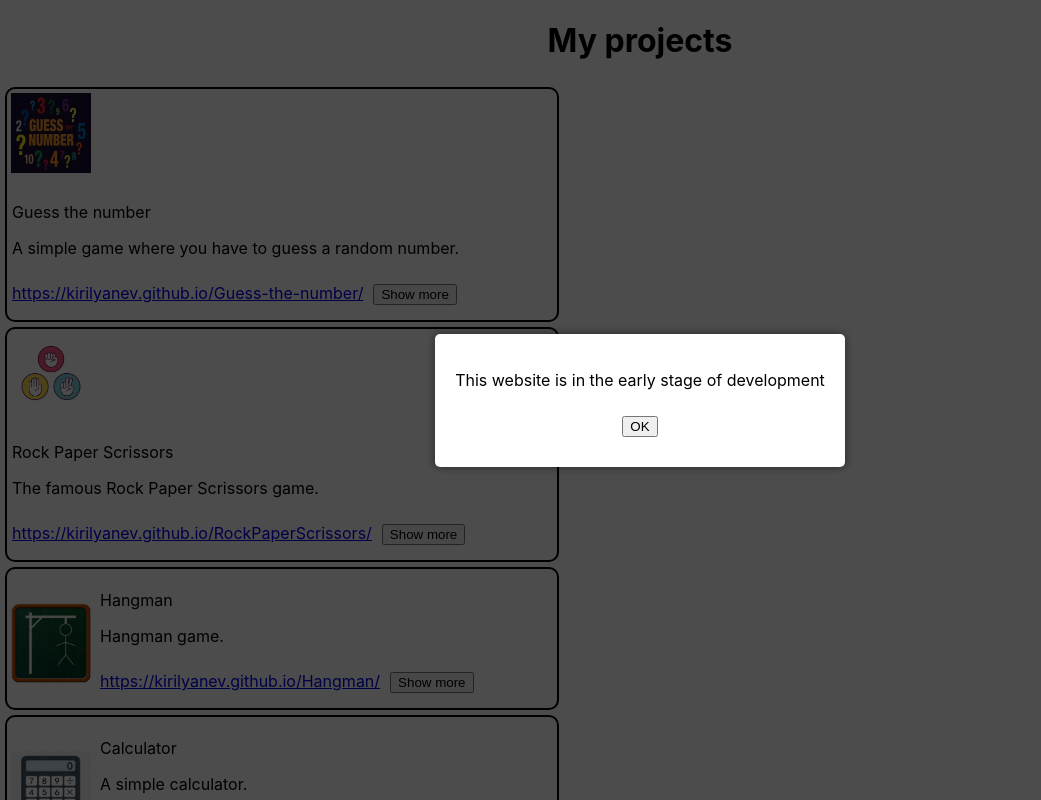
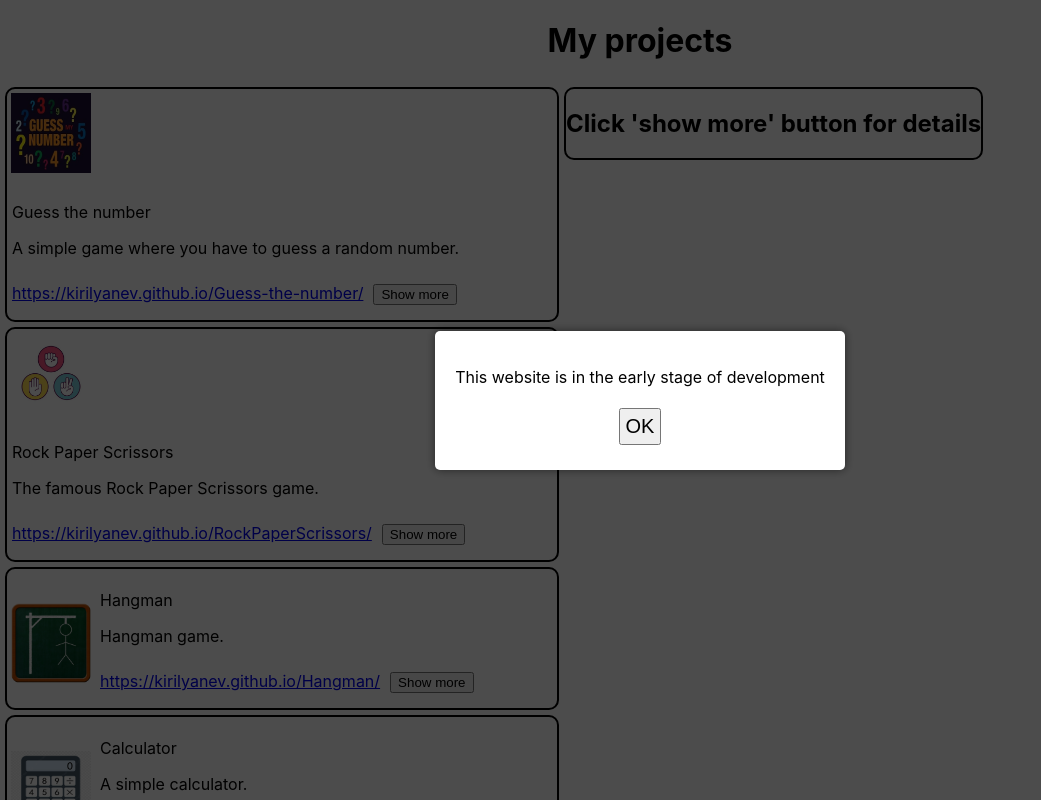
Before and after one commit to kirilyanev/kirilyanev.github.io, a React (Create React App) app: page / in a window 1280 px wide. Shown: the top 800 px of the page, without its empty margins (0-1041 px from the left). Built offline with nearby package versions, Linux system fonts and the light colour scheme.

Commit message:
Add 'Show more/Hide' functionality

```diff
--- a/package.json
+++ b/package.json
@@ -14,7 +14,7 @@
   },
   "scripts": {
     "predeploy": "npm run build",
-    "deploy": "gh-pages -b master -d build",
+    "deploy": "gh-pages -d build",
     "start": "react-scripts start",
     "build": "react-scripts build",
     "test": "react-scripts test",
--- a/src/App.js
+++ b/src/App.js
@@ -6,6 +6,16 @@ import ProjectList from './components/ProjectList/ProjectList.js';
 import Popup from './components/Popup/Popup.js';
 
 function App() {
+    const [showMore, setShowMore] = useState(true);
+
+    const handleShowMore = (isClicked) => {
+        if (!isClicked) {
+            setShowMore(true);
+        } else {
+            setShowMore(false);
+        }
+    };
+
     const [selectedProject, setSelectedProject] = useState(null);
 
     // Function to handle the click event and set the selected project
@@ -24,19 +34,24 @@ function App() {
                 <main className='main-container'>
                     <ProjectList
                         handleProjectClick={handleProjectClick}
+                        handleShowMore={handleShowMore}
                     />
                 </main>
 
 
                 {/* Render the aside element outside the ProjectList */}
-                {selectedProject && (
+                {selectedProject && showMore ? (
                     <aside className="selected-project-details">
                         {/* <h2>Selected Project Details</h2> */}
                         <h2>{selectedProject.name}</h2>
                         <p>Description: {selectedProject.description}</p>
                         <p>URL: <a href={selectedProject.url} target="_blank" rel="noopener noreferrer">{selectedProject.url}</a></p>
                     </aside>
-                )}
+                ) :
+                <aside className="selected-project-details">
+                    <h2>Click 'show more' button for details</h2>
+                </aside>
+                }
             </div>
 
         </div>
--- a/src/components/Popup/Popup.css
+++ b/src/components/Popup/Popup.css
@@ -19,3 +19,9 @@
     text-align: center;
     box-shadow: 0px 0px 10px rgba(0, 0, 0, 0.5);
   }
+
+  .ok-button {
+    font-size: 20px;
+    padding: 5px;
+    margin: 5px;
+  }
--- a/src/components/Popup/Popup.js
+++ b/src/components/Popup/Popup.js
@@ -15,7 +15,7 @@ function Popup() {
       <div className="popup">
         <div className="popup-content">
           <p>This website is in the early stage of development</p>
-          <button onClick={hidePopup}>OK</button>
+          <button className="ok-button" onClick={hidePopup}>OK</button>
         </div>
       </div>
     )
--- a/src/components/Project/Project.js
+++ b/src/components/Project/Project.js
@@ -12,9 +12,17 @@ function Project(props) {
                 <p>{props.name}</p>
                 <p>{props.description}</p>
                 <a href={url} target="_blank" rel="noopener noreferrer">{props.url}</a>
-                <button onClick={() => props.handleProjectClick(props.project)}>
+                {/* <button onClick={() => props.handleProjectClick(props.project)}> */}
+                <button onClick={() => {
+                    props.handleProjectClick(props.project);
+                    props.toggleClick();
+                    props.handleShowMore(props.isClicked);
+                }}>
+
+
                     {props.isClicked ? 'Hide' : 'Show more'}
                 </button>
+
             </div>
         </div>
     );
@@ -27,3 +35,9 @@ export default Project;
 // <button onClick={props.toggleClick}>
 // {props.isClicked ? 'Hide' : 'Show more'}
 // </button>
+
+
+{/* <button onClick={() => {
+    props.handleProjectClick(props.project);
+    props.clickToggle();
+}}></button> */}
--- a/src/components/ProjectList/ProjectList.js
+++ b/src/components/ProjectList/ProjectList.js
@@ -18,7 +18,14 @@ class ProjectList extends Component {
     // Function to toggle the "Show more"/"Hide" state for a project
     toggleClick = (index) => {
         const { projectClickedStates } = this.state;
-        projectClickedStates[index] = !projectClickedStates[index];
+        // projectClickedStates[index] = !projectClickedStates[index];
+        for (let i = 0; i < projectClickedStates.length; i++) {
+            if (i === index) {
+                projectClickedStates[index] = !projectClickedStates[index];
+            } else {
+                projectClickedStates[i] = false;
+            }
+        }
         this.setState({ projectClickedStates });
     };
 
@@ -38,6 +45,7 @@ class ProjectList extends Component {
                             isClicked={this.state.projectClickedStates[index]}
                             toggleClick={() => this.toggleClick(index)}
                             handleProjectClick={this.props.handleProjectClick}
+                            handleShowMore={this.props.handleShowMore}
                         />
                     );
                 })}
--- a/src/index.css
+++ b/src/index.css
@@ -18,6 +18,7 @@ h1 {
   text-align: center;
 }
 
+
 .main-container {
   display: inline-block;
 }
@@ -28,4 +29,14 @@ h1 {
   margin-top: 5px;
   border: 2px solid black;
   border-radius: 10px;
+  position: sticky;
+  top: 20px;
 }
+
+
+@media (max-width: 768px) {
+  .selected-project-details {
+    position: static;
+    top: 20px;
+  }
+}
```
